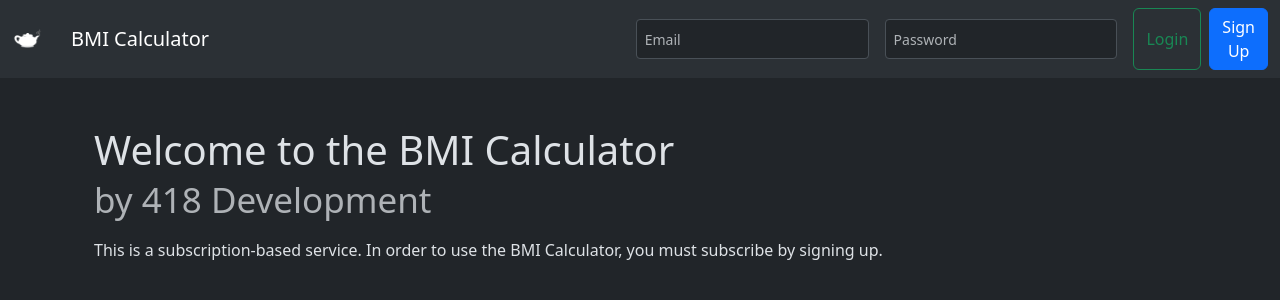
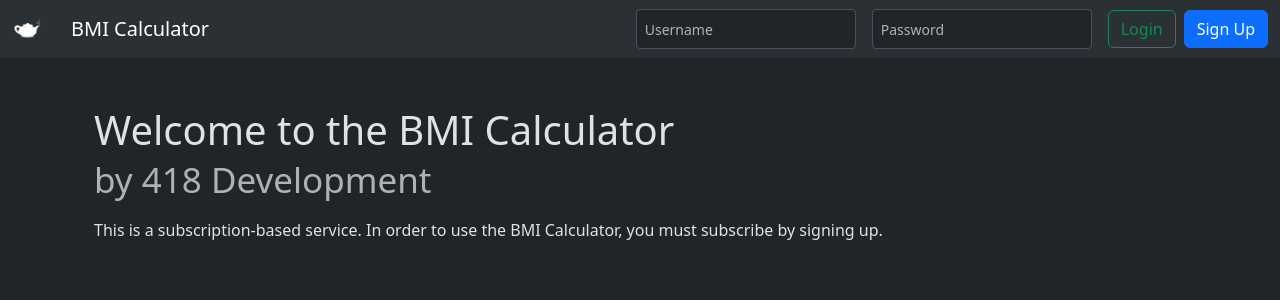
Before and after one commit to 418-Development/frontend, a React (Vite) app: page / in a window 1280 px wide. Shown: the top 300 px of the page. Built offline with nearby package versions, Linux system fonts and the light colour scheme.

Commit message:
Fixed username

```diff
--- a/src/components/Navigation.tsx
+++ b/src/components/Navigation.tsx
@@ -63,12 +63,12 @@ function Navigation({ isAuthenticated, onLogin, onSignOut }: Props) {
                         <div id="login-box" className="d-flex flex-column flex-lg-row align-items-center" style={{ gap: "0.5rem" }}>
                             <input
                                 className="form-control form-control-sm mb-2 mb-lg-0 me-lg-2"
-                                type="email"
+                                type="text"
                                 value={emailInput}
                                 onChange={(e) => setEmailInput(e.target.value)}
                                 id="email"
                                 autoComplete="username"
-                                placeholder="Email"
+                                placeholder="Username"
                                 aria-label="Email"
                                 style={{ height: "40px" }}
                             />
@@ -87,7 +87,12 @@ function Navigation({ isAuthenticated, onLogin, onSignOut }: Props) {
                                 <Button onClick={login} style="success" outline={true} className="me-2 text-nowrap" type="submit">
                                     Login
                                 </Button>
-                                <button className="btn btn-primary" data-bs-toggle="modal" data-bs-target="#modalSignUpForm" type="button">
+                                <button
+                                    className="btn btn-primary text-nowrap"
+                                    data-bs-toggle="modal"
+                                    data-bs-target="#modalSignUpForm"
+                                    type="button"
+                                >
                                     Sign Up
                                 </button>
                             </div>
```
